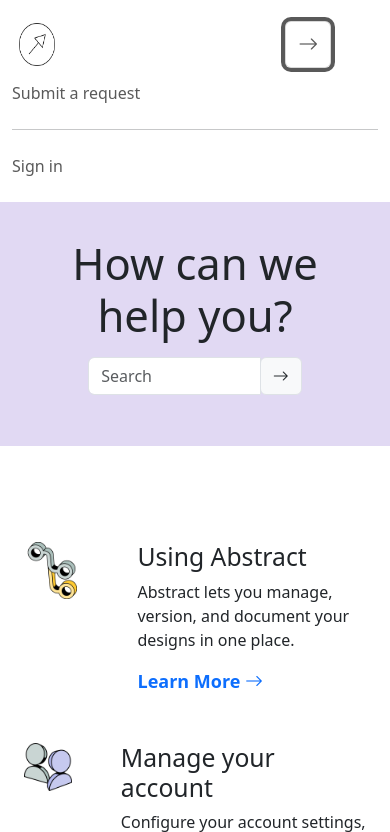
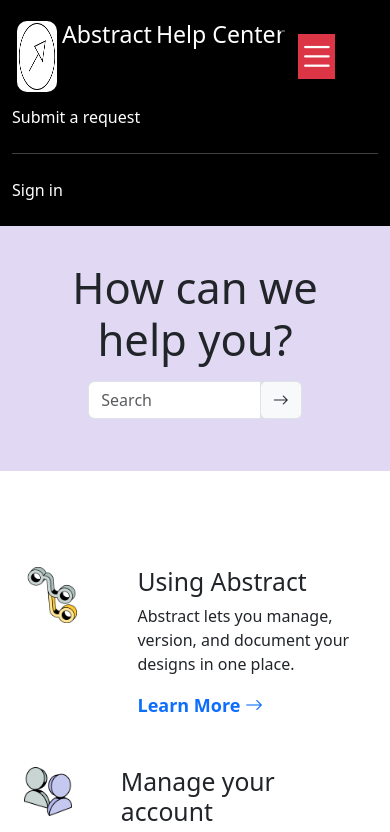
Before and after one commit to bonolo2s/bootsrapApp1, a plain HTML site: page index.html in a window 390 px wide. Both pictures are taken after a click on the button "toggle navigation". Shown: the top 832 px of the page. Drawn offline with nearby package versions, Linux system fonts and the light colour scheme.

Commit message:
Navbar Bg color edits

```diff
--- a/index.html
+++ b/index.html
@@ -58,8 +58,8 @@
         }
     </style>
     <body class="">
-        <nav class="navbar navbar-expand-lg navbar-light">
-            <div class="container-xl py-2">
+        <nav class="navbar navbar-expand-lg bg-black">
+            <div class="container-xl py-2 ">
 
                 <div class="navbar-brand d-flex">
                     <img src="Assets/arrow.png" alt="img-logo" class="logo-img">
@@ -71,19 +71,19 @@
                     <!--This adds a a mobile toggling btn, i wnt it to be initially hide-->
                     <button class="navbar-toggler" type="button" data-bs-toggle="collapse" data-bs-target="#btns"
                     aria-controls="btns" aria-expanded="false" aria-label="toggle navigation">
-                    <span class="navbar toggler icon"><i class="bi bi-arrow-right"></i></span>
+                    <span class="navbar toggler icon"><i class="bi bi-list text-white display-3 bg-danger"></i></span>
                     </button>
                 </div>
 
                 <!--The code that goes inside is the one that will be collapsed-->
                 <div class="collapse navbar-collapse justify-content-center align-center" id="btns">
                     <ul class="navbar-nav">
+                        <li class="nav-item ">
+                            <a href="#" class="nav-link d-md-none text-white">Submit a request</a>
+                        </li>
+                        <hr class="text-white">
                         <li class="nav-item">
-                            <a href="#" class="nav-link d-md-none">Submit a request</a>
-                        </li>
-                        <hr>
-                        <li class="nav-item">
-                            <a href="#" class="nav-link d-md-none">Sign in</a>
+                            <a href="#" class="nav-link d-md-none text-white">Sign in</a>
                         </li>
                     </ul>
                 </div>
```
